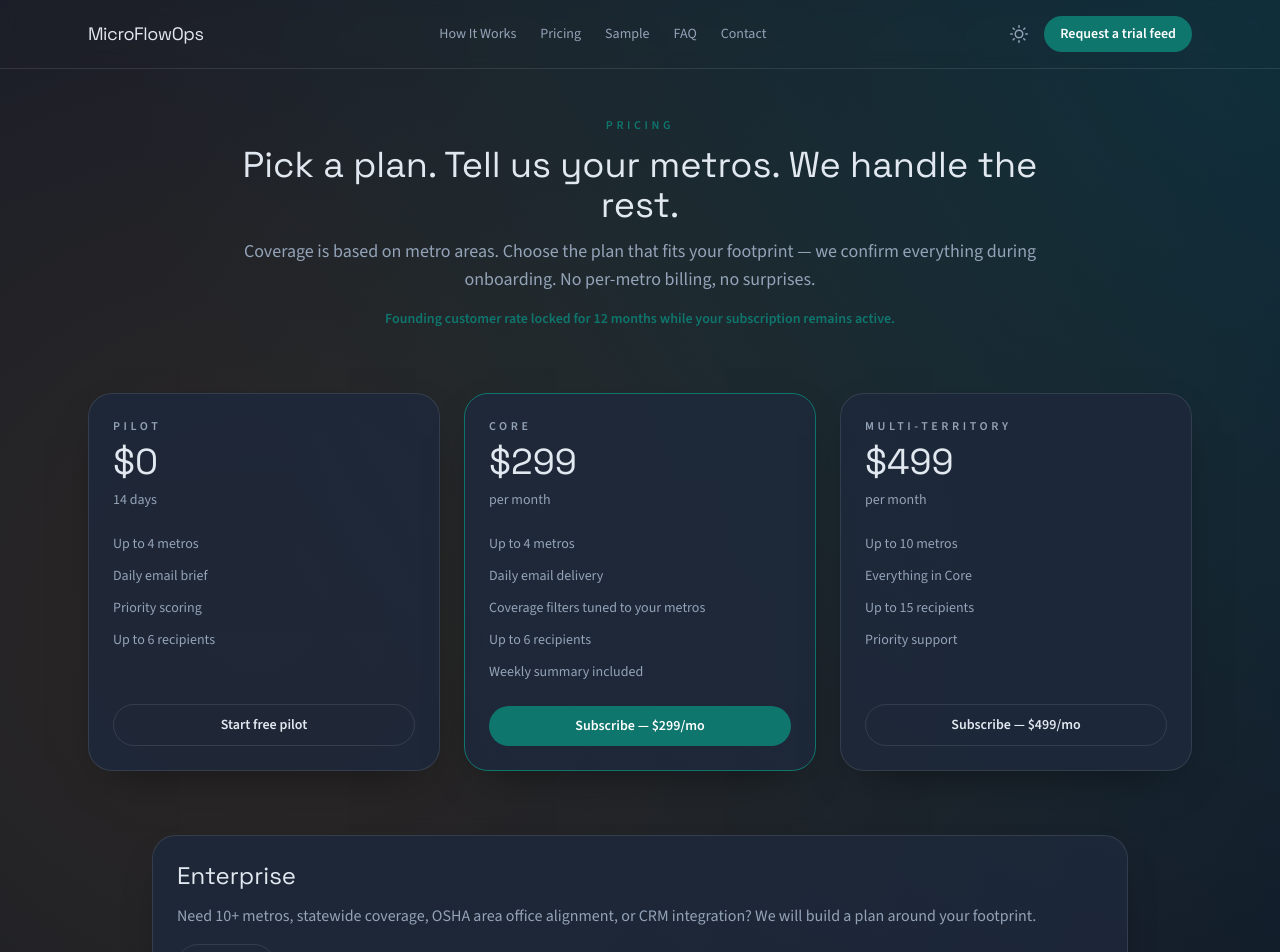
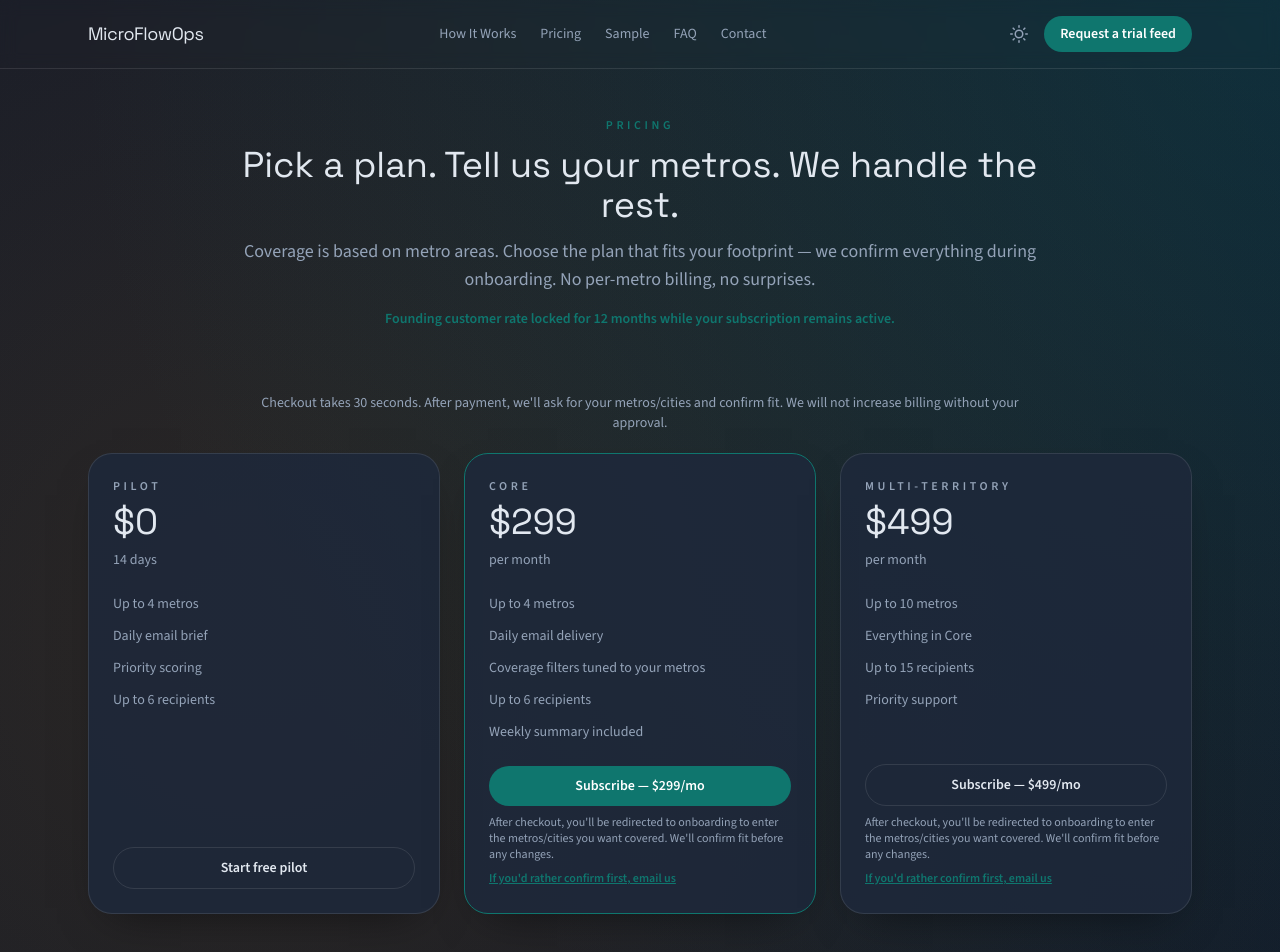
Before and after one commit to cchevali/OSHA_Leads, a Next.js app in the folder web/: page /pricing in a window 1280 px wide. Shown: the top 952 px of the page. Built offline with nearby package versions, Linux system fonts and the light colour scheme.

Commit message:
pricing: clarify post-checkout onboarding + wire live Stripe links

```diff
--- a/web/app/onboarding/page.tsx
+++ b/web/app/onboarding/page.tsx
@@ -13,7 +13,7 @@
         <SectionHeading
           eyebrow="Onboarding"
           title="Onboarding"
-          description="Activation within 24 hours. If you already paid, submit details below or reply to your confirmation email."
+          description="Thanks—now tell us the metros/cities you want covered (2 minutes). We'll confirm fit. Activation within 24 hours. If you already paid, submit details below or reply to your confirmation email."
           align="center"
         />
       </section>
--- a/web/app/pricing/page.tsx
+++ b/web/app/pricing/page.tsx
@@ -20,6 +20,10 @@
   const contactMailto = `mailto:${site.ctaEmail}?${new URLSearchParams({
     subject: "Enterprise inquiry",
     body: "Hi MicroFlowOps,\n\nI am interested in enterprise or multi-state coverage.\n\nOrganization:\nMetros or states needed:\n\nThanks"
+  }).toString()}`;
+  const confirmFirstMailto = `mailto:${site.ctaEmail}?${new URLSearchParams({
+    subject: "Confirm coverage before checkout",
+    body: "Hi MicroFlowOps,\n\nI would rather confirm coverage before checkout.\n\nOrganization:\nMetros/cities to cover:\n\nThanks"
   }).toString()}`;
 
   const plans = [
@@ -91,6 +95,9 @@
 
       {/* Plan cards */}
       <section className="mx-auto w-full max-w-6xl px-6">
+        <p className="mx-auto mb-5 max-w-3xl text-center text-sm text-inkMuted">
+          Checkout takes 30 seconds. After payment, we&apos;ll ask for your metros/cities and confirm fit. We will not increase billing without your approval.
+        </p>
         <div className="grid gap-6 md:grid-cols-3">
           {plans.map((plan) => (
             <div
@@ -121,6 +128,19 @@
                 >
                   {plan.ctaLabel}
                 </a>
+                {(plan.name === "Core" || plan.name === "Multi-Territory") && (
+                  <>
+                    <p className="mt-2 text-xs text-inkMuted">
+                      After checkout, you&apos;ll be redirected to onboarding to enter the metros/cities you want covered. We&apos;ll confirm fit before any changes.
+                    </p>
+                    <a
+                      href={confirmFirstMailto}
+                      className="mt-2 inline-flex text-xs font-semibold text-ocean underline transition hover:text-oceanDark"
+                    >
+                      If you&apos;d rather confirm first, email us
+                    </a>
+                  </>
+                )}
               </div>
             </div>
           ))}
--- a/web/config/site.json
+++ b/web/config/site.json
@@ -9,6 +9,6 @@
   "ctaTerritorySubject": "Coverage details",
   "ctaTerritoryBody": "Hi MicroFlowOps,\n\nOrganization:\nMetros to cover (cities or states are fine too):\nRecipients:\nPreferred delivery time (optional):\n\nThanks",
   "stripePaymentLink": "https://buy.stripe.com/28EfZh0aid4Ncup1KD4Ja00",
-  "stripePaymentLinkCore": "https://buy.stripe.com/PLACEHOLDER_CORE_299",
-  "stripePaymentLinkMulti": "https://buy.stripe.com/PLACEHOLDER_MULTI_499"
+  "stripePaymentLinkCore": "https://buy.stripe.com/9B6bJ19KS4yh3XTexp4Ja01",
+  "stripePaymentLinkMulti": "https://buy.stripe.com/5kQ7sL3mu6Gp51XfBt4Ja02"
 }
```
